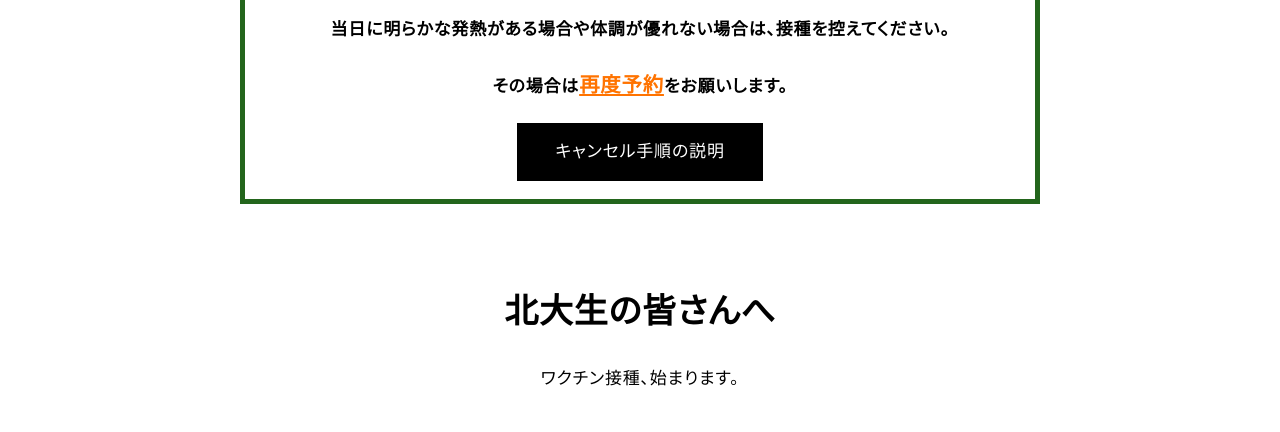
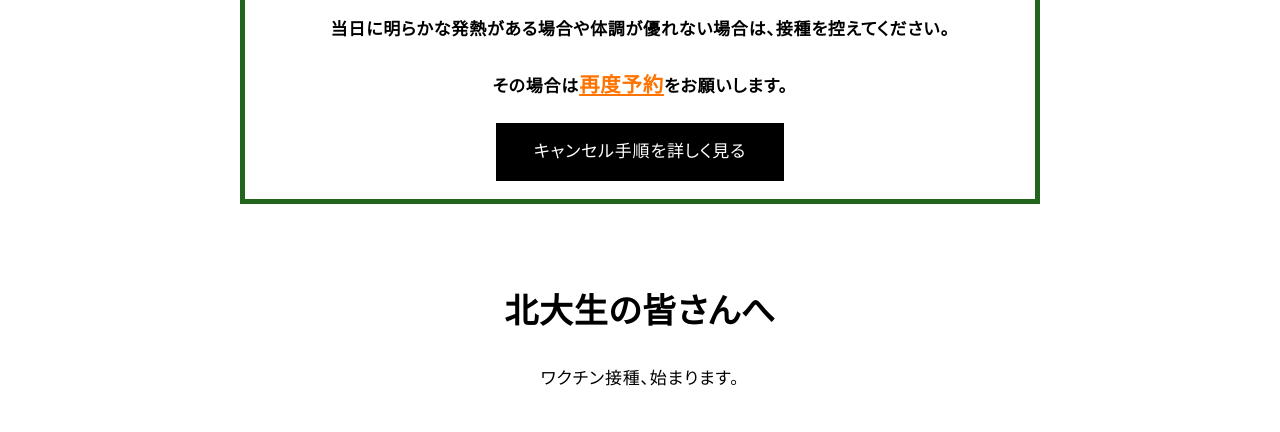
Before and after one commit to hokudai-vaccine/hokudai-vaccine.github.io, a plain HTML site: page index.html in a window 1280 px wide. Shown: the part 1080-1512 px from the top of the page. Drawn offline with Linux system fonts and the light colour scheme.

Commit message:
Add files via upload

```diff
--- a/index.html
+++ b/index.html
@@ -45,7 +45,7 @@
                         <p>当日に明らかな発熱がある場合や体調が優れない場合は、接種を控えてください。</p>
                         <p>その場合は<span>再度予約</span>をお願いします。</p>
                         <div class="button-wrapper">
-                            <a href="#apply" class="button-b">キャンセル手順の説明</a>
+                            <a href="#apply" class="button-b">キャンセル手順を詳しく見る</a>
                         </div>
                     </div>
                 </section>
```
